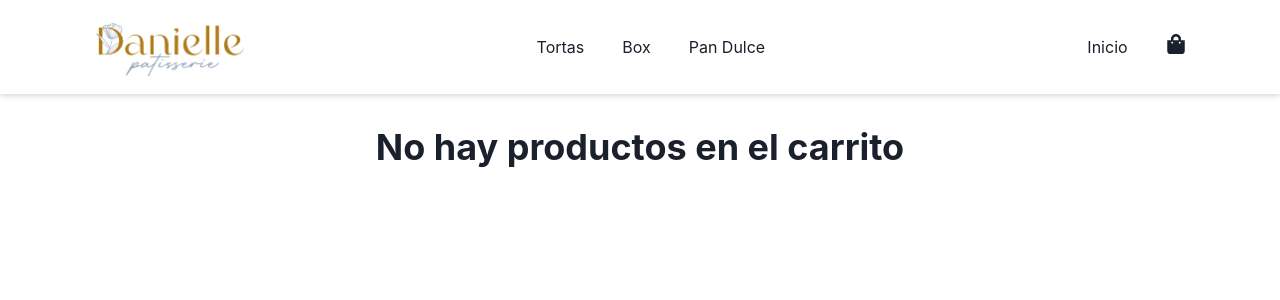
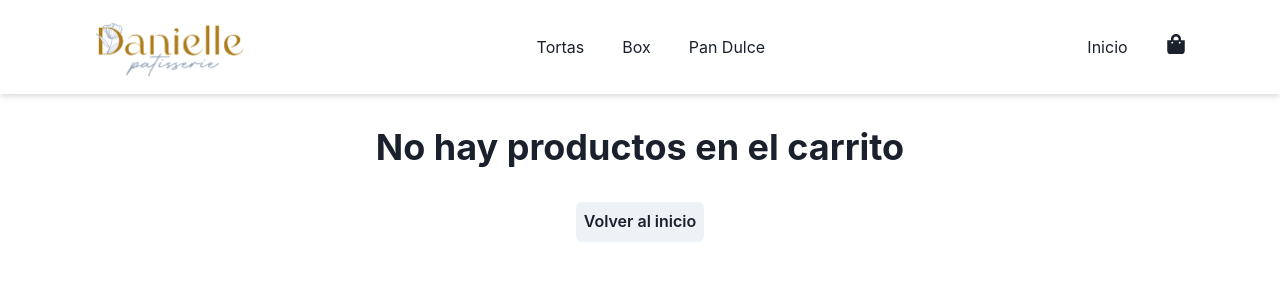
Before and after one commit to ncajaraville7/ecommerce, a React (Vite) app: page /cart in a window 1280 px wide. Shown: the top 300 px of the page. Built offline with nearby package versions, Linux system fonts and the light colour scheme.

Commit message:
Desafio 11

```diff
--- a/src/components/CartContext.jsx
+++ b/src/components/CartContext.jsx
@@ -5,6 +5,7 @@ export const CartContext = createContext();
 const CartContextProvider = ({ children }) => {
 
     const [ cartList, setCartList ] = useState([]);
+    const [ accountant, setAccountant] = useState(0);
 
     const addItem = (item, count) => {
         let found = cartList.find(product => product.id === item.id);
@@ -15,9 +16,10 @@ const CartContextProvider = ({ children }) => {
                     id: item.id,
                     name: item.title,
                     image: item.pictureUrl,
-                    price: item.price,
+                    price: item.price * count,
                     cant: count
             }]);
+            setAccountant(accountant + 1);
         } else {
             found.cant += count;
         }
@@ -26,10 +28,11 @@ const CartContextProvider = ({ children }) => {
     const removeItem = (itemId) => {
         const productDelete = cartList.filter(item => item.id !== itemId );
         setCartList(productDelete);
+        setAccountant(accountant - 1);
     }
 
     return (
-        <CartContext.Provider value={{cartList, addItem, removeItem}}>
+        <CartContext.Provider value={{cartList, addItem, removeItem, accountant}}>
             {children}
         </CartContext.Provider>
     )
--- a/src/components/CartDetail.jsx
+++ b/src/components/CartDetail.jsx
@@ -1,13 +1,15 @@
 import { Button, Container, Heading, Image, Stack, Text } from '@chakra-ui/react'
 import React, { useContext } from 'react'
+import { Link } from 'react-router-dom';
 import { CartContext } from './CartContext'
 
 const CartDetail = () => {
 
   const test = useContext(CartContext);
+  const totalCost = test.cartList.reduce( (total, item) => item.price + total, 0);
 
   return (
-    <>
+    <Stack>
       {
         test.cartList.length > 0 ?
 
@@ -36,9 +38,25 @@ const CartDetail = () => {
 
         :
 
-        <Heading textAlign='center' mt={8}>No hay productos en el carrito</Heading>
+        <Stack>
+          <Heading textAlign='center' mt={8}>No hay productos en el carrito</Heading>
+          <Button maxW='10%' margin='2rem auto !important'>
+            <Link to='/'>Volver al inicio</Link>
+          </Button>
+        </Stack>
       }
-    </>
+
+      {
+        test.cartList.length > 0 &&
+        <Container maxW='90%'>
+          <Stack direction='row' mt='2rem !important' align='center'>
+            <Heading as='h4'>Total:</Heading>
+            <Text fontSize='28px'>${totalCost}</Text>
+          </Stack>
+        </Container>
+      }
+
+    </Stack>
   )
 }
 
--- a/src/components/CartWidget.jsx
+++ b/src/components/CartWidget.jsx
@@ -1,14 +1,23 @@
-import React from 'react'
-import { Box, Icon } from '@chakra-ui/react'
+import React, { useContext } from 'react'
+import { Box, Icon, Text } from '@chakra-ui/react'
 import { FaShoppingBag } from "react-icons/fa";
 import { Link } from 'react-router-dom';
+import { CartContext } from './CartContext'
 
 const CartWidget = () => {
+
+  const test = useContext(CartContext);
+
   return (
-    <Box>
+    <Box position='relative'>
         <Link to='/cart'>
           <Icon as={FaShoppingBag} cursor='pointer' h={5} w={5} />
         </Link>
+        {test.accountant > 0 &&
+          <Box position='absolute' top='-5px' left='10px' color='white' backgroundColor='red' rounded='50%' p='10px'>
+            <Text lineHeight='0'>{test.accountant}</Text>
+          </Box>
+        }
     </Box>
   )
 }
```
